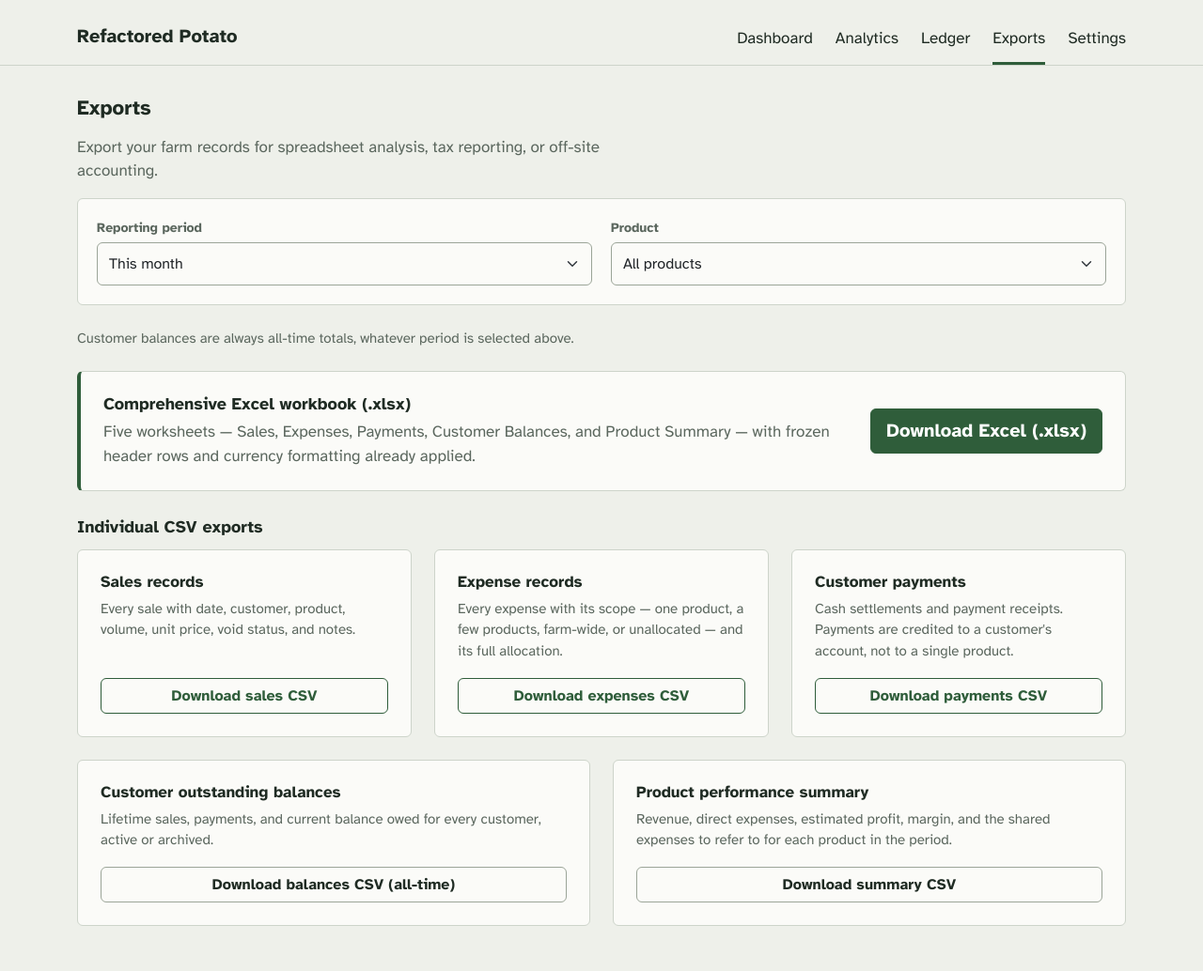
After one commit to HelloThere86/refactored-potato, a Flask app: page /export in a window 1280 px wide. The commit adds this page. Shown: the whole page at 94% size. Run offline with Flask 3, Linux system fonts and the light colour scheme; data that the repository does not hold is empty.

Commit message:
Complete V1.3.2 financial data exports

```diff
--- a/app.py
+++ b/app.py
@@ -1,9 +1,14 @@
-from flask import Flask, render_template, request, redirect, url_for, flash, send_file, after_this_request
+from flask import Flask, render_template, request, redirect, url_for, flash, send_file, after_this_request, Response
 from models import db, BusinessUnit, Customer, Sale, Payment, Expense
 from datetime import datetime, timedelta
 import os
 import sqlite3
 import tempfile
+import io
+import csv
+import openpyxl
+from openpyxl.styles import Font, PatternFill, Alignment, Border, Side
+from openpyxl.utils import get_column_letter
 
 app = Flask(__name__)
 app.config['SQLALCHEMY_DATABASE_URI'] = 'sqlite:///farm.db'
@@ -28,11 +33,10 @@ def create_backup_to_file(target_path):
             source_conn.backup(target_conn)
         target_conn.close()
     finally:
-        raw_conn_proxy.close() # Return connection to pool
+        raw_conn_proxy.close()
 
 def restore_backup_from_file(source_path):
     """Replaces the live database with a backup file safely."""
-    # Flush active SQLAlchemy connections to release file locks
     db.session.remove()
     db.engine.dispose()
 
@@ -52,13 +56,11 @@ def validate_backup(db_path):
         conn = sqlite3.connect(db_path)
         cursor = conn.cursor()
 
-        # 1. Internal SQLite corruption check
         cursor.execute("PRAGMA integrity_check;")
         result = cursor.fetchone()
         if not result or result[0].lower() != "ok":
             return False, "Database integrity check failed. File may be corrupted."
 
-        # 2. V1.2 Schema verification
         required_tables = {'business_unit', 'customer', 'sale', 'payment', 'expense', 'expense_allocations'}
         cursor.execute("SELECT name FROM sqlite_master WHERE type='table';")
         tables = {row[0].lower() for row in cursor.fetchall()}
@@ -70,7 +72,6 @@ def validate_backup(db_path):
     except Exception as e:
         return False, f"Not a valid SQLite database file. Error: {str(e)}"
     finally:
-        # Guarantee the connection is closed so Windows can release the file lock
         if conn:
             conn.close()
 
@@ -82,7 +83,6 @@ def download_backup():
     try:
         create_backup_to_file(temp_path)
 
-        # Ensure the temp file is deleted after the user downloads it
         @after_this_request
         def remove_file(response):
             try:
@@ -114,14 +114,12 @@ def restore_backup():
     os.close(fd)
     file.save(temp_path)
 
-    # 1. Validate
     is_valid, msg = validate_backup(temp_path)
     if not is_valid:
         os.remove(temp_path)
         flash(f'Restore aborted. {msg}', 'danger')
         return redirect(url_for('settings'))
 
-    # 2. Safety Backup
     safety_filename = f"farm_safety_backup_{datetime.now().strftime('%Y%m%d_%H%M%S')}.db"
     safety_path = os.path.join(app.root_path, safety_filename)
     try:
@@ -131,12 +129,10 @@ def restore_backup():
         flash(f'Failed to create local safety backup. Restore aborted to protect data. Error: {str(e)}', 'danger')
         return redirect(url_for('settings'))
 
-    # 3. Perform Restore
     try:
         restore_backup_from_file(temp_path)
         flash('Database restored successfully! All records have been updated.', 'success')
     except Exception as e:
-        # Attempt Emergency Recovery
         try:
             restore_backup_from_file(safety_path)
             flash(f'Restore failed, but your database was safely recovered from the safety backup. Error: {str(e)}', 'warning')
@@ -199,6 +195,341 @@ def get_total_outstanding_credit():
     total_sales = db.session.query(db.func.sum(Sale.total_amount)).filter_by(is_voided=False).scalar() or 0
     total_payments = db.session.query(db.func.sum(Payment.amount)).filter_by(is_voided=False).scalar() or 0
     return total_sales - total_payments
+
+# ==========================================
+# V1.3.2: EXPORT ENGINE & SANITIZATION
+# ==========================================
+def sanitize_for_spreadsheet(value):
+    """Prevents CSV and Excel formula injection (starting with =, +, -, @, tab, CR)."""
+    if value is None:
+        return ""
+    str_val = str(value)
+    if str_val and str_val[0] in ('=', '+', '-', '@', '\t', '\r'):
+        return f"'{str_val}"
+    return str_val
+
+def get_export_queries(start_date, end_date, unit_id_filter=None):
+    """Fetches core datasets respecting date filters and unit filters."""
+    sales_q = apply_date_filter(Sale.query, Sale, start_date, end_date)
+    expenses_q = apply_date_filter(Expense.query, Expense, start_date, end_date)
+    payments_q = apply_date_filter(Payment.query, Payment, start_date, end_date)
+
+    if unit_id_filter:
+        sales_q = sales_q.filter_by(unit_id=unit_id_filter)
+        expenses_q = expenses_q.filter(Expense.allocated_units.any(id=unit_id_filter))
+        # Note: Payments belong to customers and are not tied to business units
+
+    return sales_q, expenses_q, payments_q
+
+@app.route('/export')
+def export_hub():
+    filter_type, start_date, end_date = parse_date_filter(request)
+    unit_id_filter = request.args.get('unit_id')
+    units = BusinessUnit.query.filter_by(is_active=True).all()
+
+    return render_template('export.html',
+                           filter_type=filter_type,
+                           start_date=start_date,
+                           end_date=end_date,
+                           unit_id_filter=unit_id_filter,
+                           units=units)
+
+@app.route('/export/csv/<dataset>')
+def export_csv(dataset):
+    filter_type, start_date, end_date = parse_date_filter(request)
+    unit_id_filter = request.args.get('unit_id')
+    sales_q, expenses_q, payments_q = get_export_queries(start_date, end_date, unit_id_filter)
+
+    output = io.StringIO()
+    writer = csv.writer(output)
+    timestamp = datetime.utcnow().strftime('%Y-%m-%d_%H%M')
+
+    if dataset == 'sales':
+        writer.writerow(['Sale ID', 'Date', 'Customer', 'Product / Business Unit', 'Quantity', 'Unit Price ($)', 'Total Amount ($)', 'Status', 'Notes'])
+        for s in sales_q.order_by(Sale.date.desc()).all():
+            writer.writerow([
+                s.id,
+                s.date.strftime('%Y-%m-%d %H:%M'),
+                sanitize_for_spreadsheet(s.customer.name if s.customer else 'Unknown'),
+                sanitize_for_spreadsheet(s.business_unit.name if s.business_unit else 'Unknown'),
+                f"{s.quantity:.2f}",
+                f"{s.unit_price:.2f}",
+                f"{s.total_amount:.2f}",
+                'VOIDED' if s.is_voided else 'Active',
+                sanitize_for_spreadsheet(s.notes or '')
+            ])
+        filename = f"sales_export_{timestamp}.csv"
+
+    elif dataset == 'expenses':
+        writer.writerow(['Expense ID', 'Date', 'Category', 'Description', 'Scope', 'Allocated Business Units', 'Amount ($)', 'Status'])
+        for e in expenses_q.order_by(Expense.date.desc()).all():
+            if e.scope == 'specific':
+                units_str = e.allocated_units[0].name if e.allocated_units else 'Unassigned'
+            elif e.scope == 'shared':
+                units_str = ", ".join([u.name for u in e.allocated_units])
+            elif e.scope == 'farm':
+                units_str = "Entire Farm"
+            else:
+                units_str = "Unallocated"
+
+            writer.writerow([
+                e.id,
+                e.date.strftime('%Y-%m-%d %H:%M'),
+                sanitize_for_spreadsheet(e.category),
+                sanitize_for_spreadsheet(e.description or ''),
+                e.scope.capitalize(),
+                sanitize_for_spreadsheet(units_str),
+                f"{e.amount:.2f}",
+                'VOIDED' if e.is_voided else 'Active'
+            ])
+        filename = f"expenses_export_{timestamp}.csv"
+
+    elif dataset == 'payments':
+        writer.writerow(['Payment ID', 'Date', 'Customer', 'Amount ($)', 'Status', 'Notes'])
+        for p in payments_q.order_by(Payment.date.desc()).all():
+            writer.writerow([
+                p.id,
+                p.date.strftime('%Y-%m-%d %H:%M'),
+                sanitize_for_spreadsheet(p.customer.name if p.customer else 'Unknown'),
+                f"{p.amount:.2f}",
+                'VOIDED' if p.is_voided else 'Active',
+                sanitize_for_spreadsheet(p.notes or '')
+            ])
+        filename = f"payments_export_{timestamp}.csv"
+
+    elif dataset == 'customer_balances':
+        # Customer balances are strictly ALL-TIME
+        writer.writerow(['Customer ID', 'Customer Name', 'Phone', 'Location', 'Status', 'All-Time Sales ($)', 'All-Time Payments ($)', 'Current Outstanding Balance ($)'])
+        customers = Customer.query.order_by(Customer.name).all()
+        for c in customers:
+            all_sales = db.session.query(db.func.sum(Sale.total_amount)).filter_by(customer_id=c.id, is_voided=False).scalar() or 0.0
+            all_pmts = db.session.query(db.func.sum(Payment.amount)).filter_by(customer_id=c.id, is_voided=False).scalar() or 0.0
+            balance = all_sales - all_pmts
+            writer.writerow([
+                c.id,
+                sanitize_for_spreadsheet(c.name),
+                sanitize_for_spreadsheet(c.phone or ''),
+                sanitize_for_spreadsheet(c.location or ''),
+                'Active' if c.is_active else 'Archived',
+                f"{all_sales:.2f}",
+                f"{all_pmts:.2f}",
+                f"{balance:.2f}"
+            ])
+        filename = f"customer_balances_all_time_{timestamp}.csv"
+
+    elif dataset == 'business_summaries':
+        writer.writerow(['Business Unit', 'Sales Count', 'Revenue ($)', 'Direct Expenses ($)', 'Estimated Direct Profit ($)', 'Direct Margin (%)', 'Shared Expenses Memo ($)'])
+        active_units = BusinessUnit.query.filter_by(is_active=True).all()
+        for unit in active_units:
+            u_sales_q = apply_date_filter(Sale.query.filter_by(unit_id=unit.id, is_voided=False), Sale, start_date, end_date)
+            u_direct_exp_q = apply_date_filter(Expense.query.filter(Expense.allocated_units.any(id=unit.id), Expense.scope == 'specific', Expense.is_voided == False), Expense, start_date, end_date)
+            u_shared_exp_q = apply_date_filter(Expense.query.filter(Expense.allocated_units.any(id=unit.id), Expense.scope == 'shared', Expense.is_voided == False), Expense, start_date, end_date)
+
+            rev = u_sales_q.with_entities(db.func.sum(Sale.total_amount)).scalar() or 0.0
+            direct_costs = u_direct_exp_q.with_entities(db.func.sum(Expense.amount)).scalar() or 0.0
+            shared_memo = u_shared_exp_q.with_entities(db.func.sum(Expense.amount)).scalar() or 0.0
+            profit = rev - direct_costs
+            margin_str = f"{(profit / rev * 100):.1f}" if rev > 0 else 'N/A'
+            count = u_sales_q.count()
+
+            writer.writerow([
+                sanitize_for_spreadsheet(unit.name),
+                count,
+                f"{rev:.2f}",
+                f"{direct_costs:.2f}",
+                f"{profit:.2f}",
+                margin_str,
+                f"{shared_memo:.2f}"
+            ])
+        filename = f"business_unit_summary_{timestamp}.csv"
+
+    else:
+        flash("Invalid export dataset selected.", "danger")
+        return redirect(url_for('export_hub'))
+
+   # Deliver with UTF-8 BOM so spreadsheet engines recognize accents and currency symbols
+    bytes_data = output.getvalue().encode('utf-8-sig')
+    return Response(
+        bytes_data,
+        mimetype="text/csv",
+        headers={"Content-Disposition": f"attachment; filename={filename}"}
+    )
+
+@app.route('/export/excel')
+def export_excel():
+    filter_type, start_date, end_date = parse_date_filter(request)
+    unit_id_filter = request.args.get('unit_id')
+    sales_q, expenses_q, payments_q = get_export_queries(start_date, end_date, unit_id_filter)
+
+    wb = openpyxl.Workbook()
+    # Remove default sheet
+    wb.remove(wb.active)
+
+    header_font = Font(name="Calibri", size=11, bold=True, color="FFFFFF")
+    header_fill = PatternFill(start_color="2C523D", end_color="2C523D", fill_type="solid")
+    meta_font = Font(name="Calibri", size=10, italic=True, color="555555")
+    thin_border = Border(
+        left=Side(style='thin', color='E0E0E0'),
+        right=Side(style='thin', color='E0E0E0'),
+        top=Side(style='thin', color='E0E0E0'),
+        bottom=Side(style='thin', color='E0E0E0')
+    )
+
+    def style_sheet(ws, title, meta_text, headers, rows):
+        ws.title = title
+        ws.append([f"Refactored Potato — {title}"])
+        ws.cell(1, 1).font = Font(name="Calibri", size=14, bold=True, color="1E392A")
+        ws.append([meta_text])
+        ws.cell(2, 1).font = meta_font
+        ws.append([]) # Blank spacer
+
+        ws.append(headers)
+        header_row_idx = 4
+        for col_idx in range(1, len(headers) + 1):
+            cell = ws.cell(row=header_row_idx, column=col_idx)
+            cell.font = header_font
+            cell.fill = header_fill
+            cell.alignment = Alignment(horizontal="center", vertical="center")
+
+        for r_data in rows:
+            ws.append(r_data)
+            current_row = ws.max_row
+            for c_idx in range(1, len(r_data) + 1):
+                c = ws.cell(row=current_row, column=c_idx)
+                c.border = thin_border
+                # Right align numbers
+                if isinstance(r_data[c_idx - 1], (int, float)):
+                    c.number_format = '#,##0.00'
+                    c.alignment = Alignment(horizontal="right")
+
+        ws.freeze_panes = f"A{header_row_idx + 1}"
+
+        # Adjust column widths dynamically
+        for col in ws.columns:
+            max_len = 0
+            col_letter = get_column_letter(col[0].column)
+            for cell in col:
+                val = str(cell.value or '')
+                if cell.row < 3:
+                    continue # Do not size by metadata headers
+                if len(val) > max_len:
+                    max_len = len(val)
+            ws.column_dimensions[col_letter].width = max(max_len + 3, 12)
+
+    # 1. Sales Sheet
+    sales_headers = ['Sale ID', 'Date', 'Customer', 'Product / Business Unit', 'Quantity', 'Unit Price ($)', 'Total Amount ($)', 'Status', 'Notes']
+    sales_rows = []
+    for s in sales_q.order_by(Sale.date.desc()).all():
+        sales_rows.append([
+            s.id,
+            s.date.strftime('%Y-%m-%d %H:%M'),
+            sanitize_for_spreadsheet(s.customer.name if s.customer else 'Unknown'),
+            sanitize_for_spreadsheet(s.business_unit.name if s.business_unit else 'Unknown'),
+            s.quantity,
+            s.unit_price,
+            s.total_amount,
+            'VOIDED' if s.is_voided else 'Active',
+            sanitize_for_spreadsheet(s.notes or '')
+        ])
+    date_label = f"Period: {filter_type.replace('_', ' ').capitalize()} ({start_date or 'Beginning'} to {end_date or 'Present'})"
+    style_sheet(wb.create_sheet(), "Sales", f"{date_label} | Note: Voided sales remain visible for auditability but are excluded from summaries.", sales_headers, sales_rows)
+
+    # 2. Expenses Sheet
+    exp_headers = ['Expense ID', 'Date', 'Category', 'Description', 'Scope', 'Allocated Business Units', 'Amount ($)', 'Status']
+    exp_rows = []
+    for e in expenses_q.order_by(Expense.date.desc()).all():
+        if e.scope == 'specific':
+            units_str = e.allocated_units[0].name if e.allocated_units else 'Unassigned'
+        elif e.scope == 'shared':
+            units_str = ", ".join([u.name for u in e.allocated_units])
+        elif e.scope == 'farm':
+            units_str = "Entire Farm"
+        else:
+            units_str = "Unallocated"
+        exp_rows.append([
+            e.id,
+            e.date.strftime('%Y-%m-%d %H:%M'),
+            sanitize_for_spreadsheet(e.category),
+            sanitize_for_spreadsheet(e.description or ''),
+            e.scope.capitalize(),
+            sanitize_for_spreadsheet(units_str),
+            e.amount,
+            'VOIDED' if e.is_voided else 'Active'
+        ])
+    style_sheet(wb.create_sheet(), "Expenses", f"{date_label} | Note: Voided expenses are excluded from summaries.", exp_headers, exp_rows)
+
+    # 3. Payments Sheet
+    pmt_headers = ['Payment ID', 'Date', 'Customer', 'Amount ($)', 'Status', 'Notes']
+    pmt_rows = []
+    for p in payments_q.order_by(Payment.date.desc()).all():
+        pmt_rows.append([
+            p.id,
+            p.date.strftime('%Y-%m-%d %H:%M'),
+            sanitize_for_spreadsheet(p.customer.name if p.customer else 'Unknown'),
+            p.amount,
+            'VOIDED' if p.is_voided else 'Active',
+            sanitize_for_spreadsheet(p.notes or '')
+        ])
+    style_sheet(wb.create_sheet(), "Payments", f"{date_label} | Note: Customer payments represent cash received, not additional revenue.", pmt_headers, pmt_rows)
+
+    # 4. Customer Balances Sheet (ALL-TIME)
+    cust_headers = ['Customer ID', 'Customer Name', 'Phone', 'Location', 'Status', 'All-Time Sales ($)', 'All-Time Payments ($)', 'Current Balance ($)']
+    cust_rows = []
+    customers = Customer.query.order_by(Customer.name).all()
+    for c in customers:
+        all_sales = db.session.query(db.func.sum(Sale.total_amount)).filter_by(customer_id=c.id, is_voided=False).scalar() or 0.0
+        all_pmts = db.session.query(db.func.sum(Payment.amount)).filter_by(customer_id=c.id, is_voided=False).scalar() or 0.0
+        balance = all_sales - all_pmts
+        cust_rows.append([
+            c.id,
+            sanitize_for_spreadsheet(c.name),
+            sanitize_for_spreadsheet(c.phone or ''),
+            sanitize_for_spreadsheet(c.location or ''),
+            'Active' if c.is_active else 'Archived',
+            all_sales,
+            all_pmts,
+            balance
+        ])
+    style_sheet(wb.create_sheet(), "Customer Balances", "All-Time Balances | Outstanding balances reflect complete customer ledger history regardless of date filter.", cust_headers, cust_rows)
+
+    # 5. Business Unit Summary Sheet
+    bu_headers = ['Business Unit', 'Sales Count', 'Revenue ($)', 'Direct Expenses ($)', 'Estimated Direct Profit ($)', 'Direct Margin (%)', 'Shared Expenses Memo ($)']
+    bu_rows = []
+    active_units = BusinessUnit.query.filter_by(is_active=True).all()
+    for unit in active_units:
+        u_sales_q = apply_date_filter(Sale.query.filter_by(unit_id=unit.id, is_voided=False), Sale, start_date, end_date)
+        u_direct_exp_q = apply_date_filter(Expense.query.filter(Expense.allocated_units.any(id=unit.id), Expense.scope == 'specific', Expense.is_voided == False), Expense, start_date, end_date)
+        u_shared_exp_q = apply_date_filter(Expense.query.filter(Expense.allocated_units.any(id=unit.id), Expense.scope == 'shared', Expense.is_voided == False), Expense, start_date, end_date)
+
+        rev = u_sales_q.with_entities(db.func.sum(Sale.total_amount)).scalar() or 0.0
+        direct_costs = u_direct_exp_q.with_entities(db.func.sum(Expense.amount)).scalar() or 0.0
+        shared_memo = u_shared_exp_q.with_entities(db.func.sum(Expense.amount)).scalar() or 0.0
+        profit = rev - direct_costs
+        margin_str = f"{(profit / rev * 100):.1f}%" if rev > 0 else 'N/A'
+        count = u_sales_q.count()
+
+        bu_rows.append([
+            sanitize_for_spreadsheet(unit.name),
+            count,
+            rev,
+            direct_costs,
+            profit,
+            margin_str,
+            shared_memo
+        ])
+    style_sheet(wb.create_sheet(), "Business Unit Summary", f"{date_label} | Direct profit excludes shared, farm-wide and unallocated costs to prevent double-counting.", bu_headers, bu_rows)
+
+    excel_buffer = io.BytesIO()
+    wb.save(excel_buffer)
+    excel_buffer.seek(0)
+
+    timestamp = datetime.utcnow().strftime('%Y-%m-%d_%H%M')
+    return send_file(
+        excel_buffer,
+        as_attachment=True,
+        download_name=f"refactored_potato_financials_{timestamp}.xlsx",
+        mimetype="application/vnd.openxmlformats-officedocument.spreadsheetml.sheet"
+    )
 
 # ==========================================
 # DASHBOARD
--- a/static/css/farm.css
+++ b/static/css/farm.css
@@ -712,6 +712,17 @@ body {
   margin-top: 1.5rem;
 }
 
+.btn-outline-primary {
+  --bs-btn-color: var(--field);
+  --bs-btn-border-color: var(--field);
+  --bs-btn-hover-color: #fff;
+  --bs-btn-hover-bg: var(--field);
+  --bs-btn-hover-border-color: var(--field);
+  --bs-btn-active-color: #fff;
+  --bs-btn-active-bg: var(--field-deep);
+  --bs-btn-active-border-color: var(--field-deep);
+}
+
 .btn-outline-secondary {
   --bs-btn-color: var(--ink);
   --bs-btn-border-color: #9BA598;
@@ -1068,3 +1079,64 @@ body {
   margin-top: 0;
   font-size: 1.0625rem;
 }
+
+/* ---------- Export cards ---------- */
+
+.export-panel {
+  display: flex;
+  flex-direction: column;
+  height: 100%;
+  padding: 1.5rem;
+  background: var(--surface);
+  border: 1px solid var(--rule);
+  border-radius: 6px;
+}
+
+.export-panel h3 {
+  margin: 0 0 0.4rem;
+  font-size: 1.0625rem;
+  font-weight: 700;
+}
+
+.export-panel p {
+  flex-grow: 1;
+  margin: 0 0 1.1rem;
+  color: var(--muted);
+  font-size: 0.9375rem;
+}
+
+.export-panel .btn {
+  width: 100%;
+}
+
+.export-featured {
+  padding: 1.5rem;
+  margin-bottom: 1.75rem;
+  background: var(--surface);
+  border: 1px solid var(--rule);
+  border-left: 4px solid var(--field);
+  border-radius: 6px;
+}
+
+.export-featured h3 {
+  margin: 0 0 0.35rem;
+  font-size: 1.125rem;
+  font-weight: 700;
+}
+
+.export-featured p {
+  margin: 0;
+  color: var(--muted);
+}
+
+@media (min-width: 768px) {
+  .export-featured {
+    display: flex;
+    align-items: center;
+    justify-content: space-between;
+    gap: 1.5rem;
+  }
+  .export-featured .btn {
+    flex-shrink: 0;
+  }
+}
--- a/templates/base.html
+++ b/templates/base.html
@@ -19,6 +19,7 @@
                 <a href="/" {% if request.path == '/' %}aria-current="page"{% endif %}>Dashboard</a>
                 <a href="/analytics" {% if request.path.startswith('/analytics') %}aria-current="page"{% endif %}>Analytics</a>
                 <a href="/ledger" {% if request.path.startswith('/ledger') %}aria-current="page"{% endif %}>Ledger</a>
+                <a href="/export" {% if request.path.startswith('/export') %}aria-current="page"{% endif %}>Exports</a>
                 <a href="/settings" {% if request.path.startswith('/settings') %}aria-current="page"{% endif %}>Settings</a>
             </nav>
         </div>
--- /dev/null
+++ b/templates/export.html
@@ -0,0 +1,98 @@
+{% extends 'base.html' %}
+
+{% block content %}
+<h1 class="panel-title">Exports</h1>
+<p class="form-lede">Export your farm records for spreadsheet analysis, tax reporting, or off-site accounting.</p>
+
+<form method="GET" action="/export" class="toolbar">
+  <div class="toolbar-field">
+    <label for="date_filter">Reporting period</label>
+    <select id="date_filter" name="date_filter" class="form-select" onchange="this.form.submit()">
+      <option value="today" {% if filter_type == 'today' %}selected{% endif %}>Today</option>
+      <option value="this_week" {% if filter_type == 'this_week' %}selected{% endif %}>This week</option>
+      <option value="this_month" {% if filter_type == 'this_month' %}selected{% endif %}>This month</option>
+      <option value="last_month" {% if filter_type == 'last_month' %}selected{% endif %}>Last month</option>
+      <option value="this_year" {% if filter_type == 'this_year' %}selected{% endif %}>This year</option>
+      <option value="all_time" {% if filter_type == 'all_time' %}selected{% endif %}>All time</option>
+    </select>
+  </div>
+  <div class="toolbar-field">
+    <label for="unit_id">Product</label>
+    <select id="unit_id" name="unit_id" class="form-select" onchange="this.form.submit()">
+      <option value="">All products</option>
+      {% for u in units %}
+      <option value="{{ u.id }}" {% if unit_id_filter|string == u.id|string %}selected{% endif %}>{{ u.name }}</option>
+      {% endfor %}
+    </select>
+  </div>
+</form>
+<p class="form-text mb-4">
+  Customer balances are always all-time totals, whatever period is selected above.
+</p>
+
+<div class="export-featured">
+  <div>
+    <h3>Comprehensive Excel workbook (.xlsx)</h3>
+    <p>
+      Five worksheets &mdash; Sales, Expenses, Payments, Customer Balances, and Product Summary &mdash;
+      with frozen header rows and currency formatting already applied.
+    </p>
+  </div>
+  <a href="/export/excel?date_filter={{ filter_type }}&unit_id={{ unit_id_filter or '' }}" class="btn btn-primary btn-lg">
+    Download Excel (.xlsx)
+  </a>
+</div>
+
+<h2 class="section-title">Individual CSV exports</h2>
+<div class="row g-4">
+  <div class="col-md-4">
+    <div class="export-panel">
+      <h3>Sales records</h3>
+      <p>Every sale with date, customer, product, volume, unit price, void status, and notes.</p>
+      <a href="/export/csv/sales?date_filter={{ filter_type }}&unit_id={{ unit_id_filter or '' }}" class="btn btn-outline-primary">
+        Download sales CSV
+      </a>
+    </div>
+  </div>
+
+  <div class="col-md-4">
+    <div class="export-panel">
+      <h3>Expense records</h3>
+      <p>Every expense with its scope &mdash; one product, a few products, farm-wide, or unallocated &mdash; and its full allocation.</p>
+      <a href="/export/csv/expenses?date_filter={{ filter_type }}&unit_id={{ unit_id_filter or '' }}" class="btn btn-outline-primary">
+        Download expenses CSV
+      </a>
+    </div>
+  </div>
+
+  <div class="col-md-4">
+    <div class="export-panel">
+      <h3>Customer payments</h3>
+      <p>Cash settlements and payment receipts. Payments are credited to a customer's account, not to a single product.</p>
+      <a href="/export/csv/payments?date_filter={{ filter_type }}" class="btn btn-outline-primary">
+        Download payments CSV
+      </a>
+    </div>
+  </div>
+
+  <div class="col-md-6">
+    <div class="export-panel">
+      <h3>Customer outstanding balances</h3>
+      <p>Lifetime sales, payments, and current balance owed for every customer, active or archived.</p>
+      <a href="/export/csv/customer_balances" class="btn btn-outline-secondary">
+        Download balances CSV (all-time)
+      </a>
+    </div>
+  </div>
+
+  <div class="col-md-6">
+    <div class="export-panel">
+      <h3>Product performance summary</h3>
+      <p>Revenue, direct expenses, estimated profit, margin, and the shared expenses to refer to for each product in the period.</p>
+      <a href="/export/csv/business_summaries?date_filter={{ filter_type }}" class="btn btn-outline-secondary">
+        Download summary CSV
+      </a>
+    </div>
+  </div>
+</div>
+{% endblock %}
```
Also changed, not shown: tests/test_exports.py (added, +175 -0 lines).
